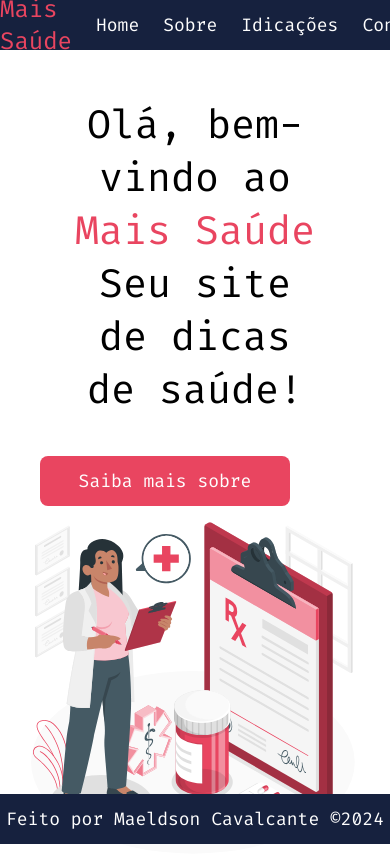
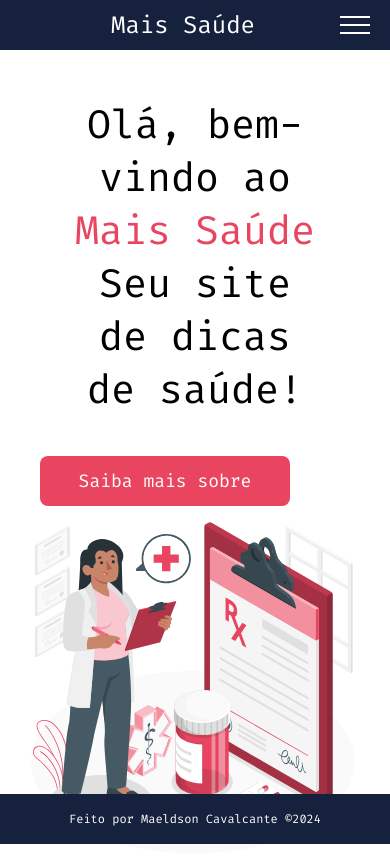
Before and after one commit to maeldsoncavalcante100/miniprojeto-M5-pda, a React (Vite) app in the folder mais-saude/: page / in a window 390 px wide. Built offline with nearby package versions, Linux system fonts and the light colour scheme.

Commit message:
:bug: Fixing menu bug

```diff
--- a/mais-saude/src/components/Footer/Footer.module.css
+++ b/mais-saude/src/components/Footer/Footer.module.css
@@ -6,10 +6,21 @@
   font-weight: bold;
   font-size: 1.125rem;
 
-
   display: flex;
   align-items: center;
   justify-content: center;
   position: fixed;
   bottom: 0;
 }
+
+@media (max-width: 768px) {
+  .footer {
+    font-size: 1rem;
+  }
+}
+
+@media (max-width: 480px) {
+  .footer {
+    font-size: 0.75rem;
+  }
+}
--- a/mais-saude/src/components/Header/Header.module.css
+++ b/mais-saude/src/components/Header/Header.module.css
@@ -14,7 +14,6 @@
 .header span {
   font-size: 1.5rem;
   font-weight: bold;
-
 }
 
 .header a {
@@ -28,3 +27,46 @@
   color: var(--red);
   transition: all 0.5s;
 }
+
+@media (max-width: 768px) {
+  .menuButton {
+    width: 30px;
+    height: 30px;
+    position: absolute;
+    right: 20px;
+    cursor: pointer;
+    display: flex;
+    flex-direction: column;
+    align-items: center;
+    justify-content: space-evenly;
+  }
+
+  .linha {
+    display: block;
+    width: 100%;
+    height: 2px;
+    background-color: white;
+  }
+  .menuSandwich {
+    display: none;
+  }
+
+  .show {
+    display: flex;
+    width: 50%;
+    height: auto;
+    position: absolute;
+    top: 50px;
+    right: 0;
+    background-color: var(--primary);
+    flex-direction: column;
+    padding: 20px;
+    gap: 1rem;
+  }
+}
+
+@media (max-width: 480px) {
+  .show {
+    width: 100%;
+  }
+}
```
Lines whose indentation alone changed are shown as unchanged.
